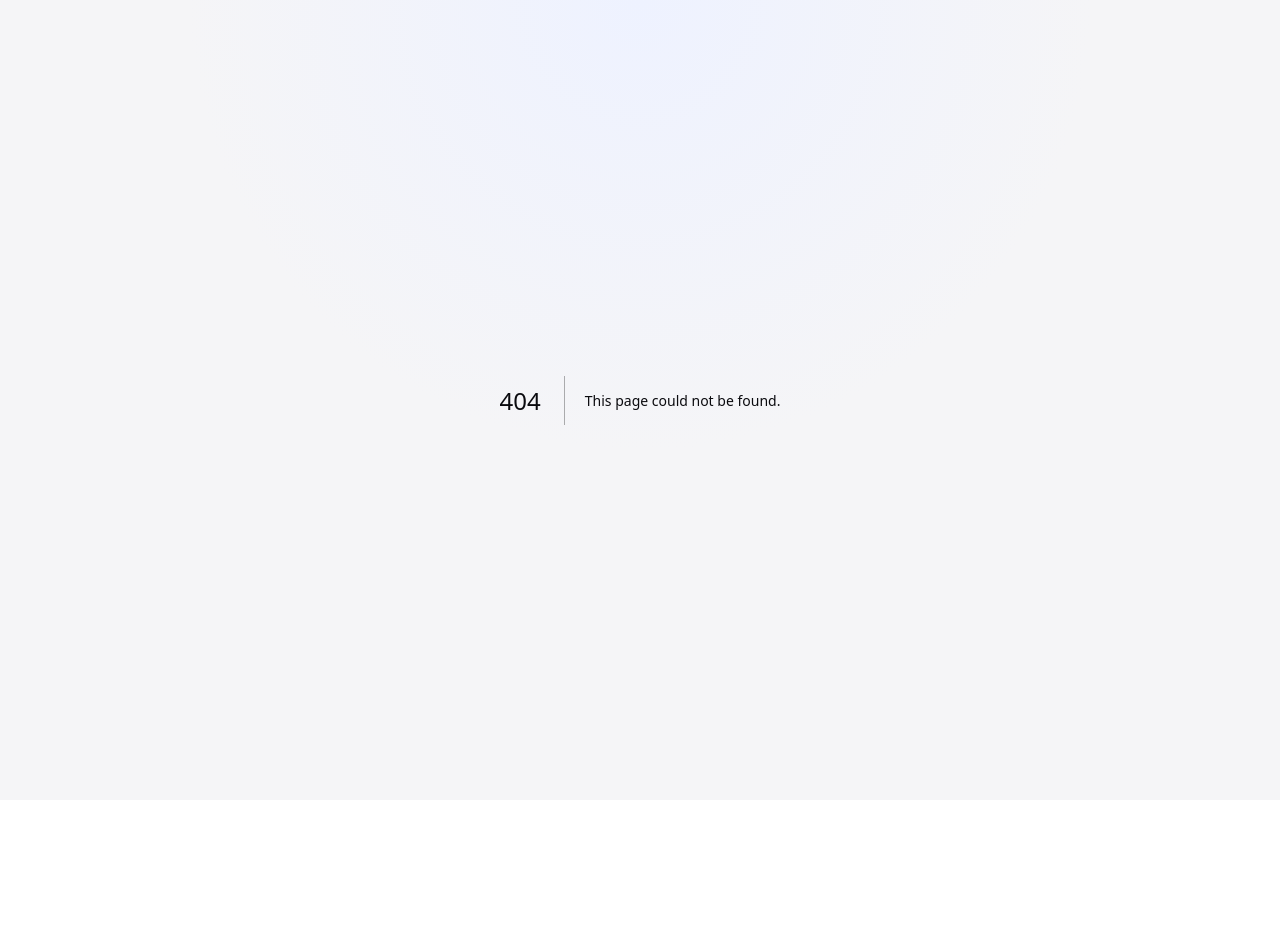
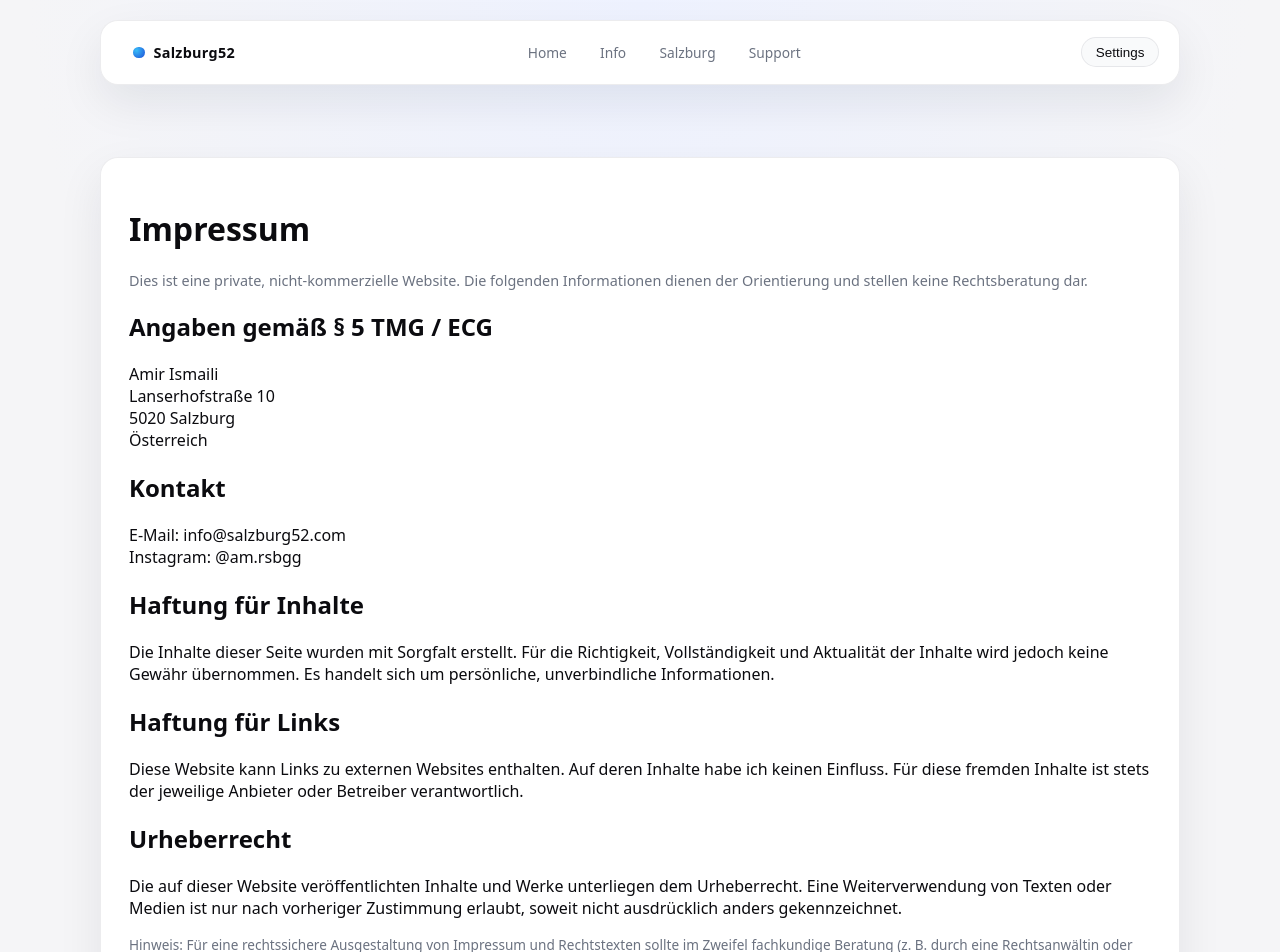
Before and after one commit to luv2loot/salzburg52, a Next.js app: page /legal/impressum in a window 1280 px wide. Before the commit this address had no page. Shown: the top 952 px of the page. Before the commit the page ends 800 px from the top, so only its background shows below. Built offline with nearby package versions, Linux system fonts and the light colour scheme.

Commit message:
Create page.js

```diff
--- /dev/null
+++ b/app/legal/impressum/page.js
@@ -0,0 +1,80 @@
+import Header from "@/components/Header";
+import Footer from "@/components/Footer";
+import Cursor from "@/components/Cursor";
+
+const LANG = "de";
+
+export default function ImpressumPage() {
+  return (
+    <>
+      <Cursor />
+      <Header lang={LANG} />
+      <main className="app-shell">
+        <div className="surface" style={{ padding: "1.75rem" }}>
+          <h1>Impressum</h1>
+          <p className="text-muted" style={{ fontSize: "0.9rem" }}>
+            Dies ist eine private, nicht-kommerzielle Website. Die folgenden
+            Informationen dienen der Orientierung und stellen keine
+            Rechtsberatung dar.
+          </p>
+
+          <h2>Angaben gemäß § 5 TMG / ECG</h2>
+          <p>
+            Amir Ismaili
+            <br />
+            Lanserhofstraße 10
+            <br />
+            5020 Salzburg
+            <br />
+            Österreich
+          </p>
+
+          <h2>Kontakt</h2>
+          <p>
+            E-Mail:{" "}
+            <a href="mailto:info@salzburg52.com">info@salzburg52.com</a>
+            <br />
+            Instagram:{" "}
+            <a
+              href="https://www.instagram.com/am.rsbgg"
+              target="_blank"
+              rel="noreferrer"
+            >
+              @am.rsbgg
+            </a>
+          </p>
+
+          <h2>Haftung für Inhalte</h2>
+          <p>
+            Die Inhalte dieser Seite wurden mit Sorgfalt erstellt. Für die
+            Richtigkeit, Vollständigkeit und Aktualität der Inhalte wird jedoch
+            keine Gewähr übernommen. Es handelt sich um persönliche, unverbindliche
+            Informationen.
+          </p>
+
+          <h2>Haftung für Links</h2>
+          <p>
+            Diese Website kann Links zu externen Websites enthalten. Auf deren
+            Inhalte habe ich keinen Einfluss. Für diese fremden Inhalte ist
+            stets der jeweilige Anbieter oder Betreiber verantwortlich.
+          </p>
+
+          <h2>Urheberrecht</h2>
+          <p>
+            Die auf dieser Website veröffentlichten Inhalte und Werke
+            unterliegen dem Urheberrecht. Eine Weiterverwendung von Texten oder
+            Medien ist nur nach vorheriger Zustimmung erlaubt, soweit nicht
+            ausdrücklich anders gekennzeichnet.
+          </p>
+
+          <p className="text-muted" style={{ fontSize: "0.85rem" }}>
+            Hinweis: Für eine rechtssichere Ausgestaltung von Impressum und
+            Rechtstexten sollte im Zweifel fachkundige Beratung (z. B. durch
+            eine Rechtsanwältin oder einen Rechtsanwalt) eingeholt werden.
+          </p>
+        </div>
+      </main>
+      <Footer lang={LANG} />
+    </>
+  );
+}
```
